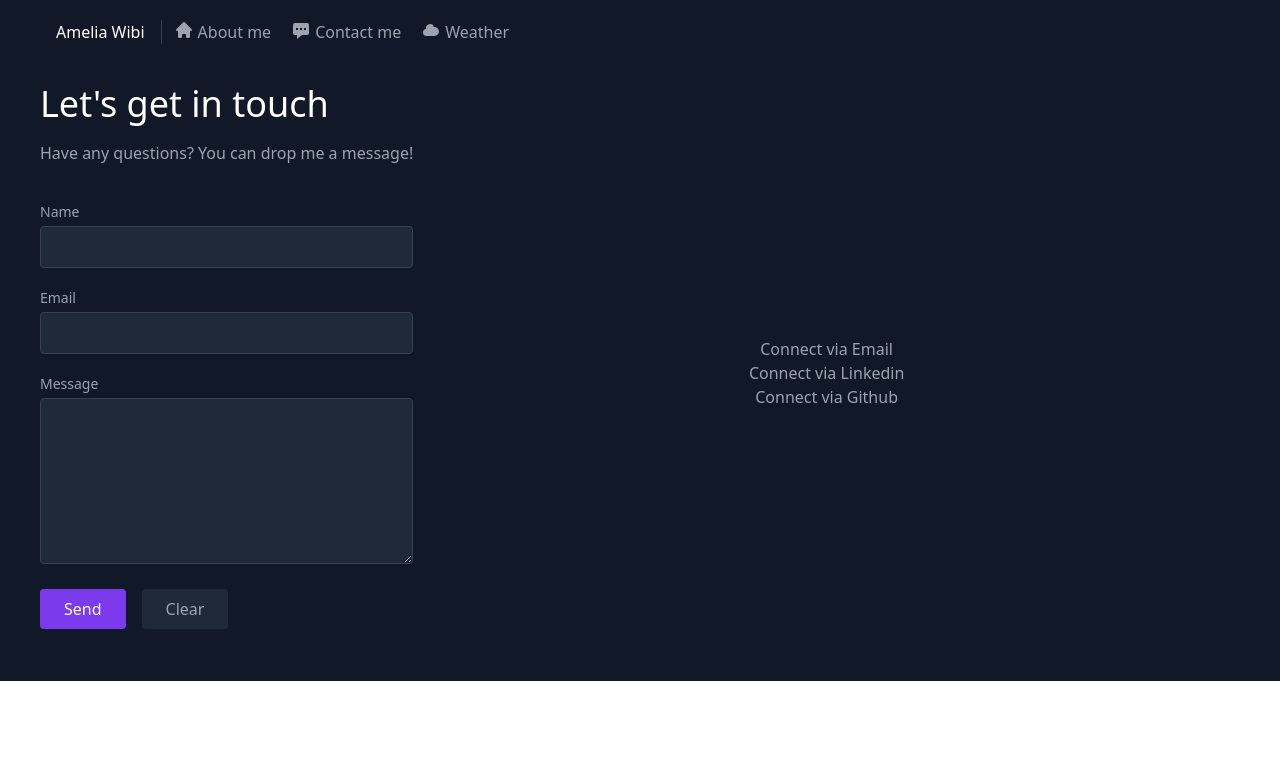
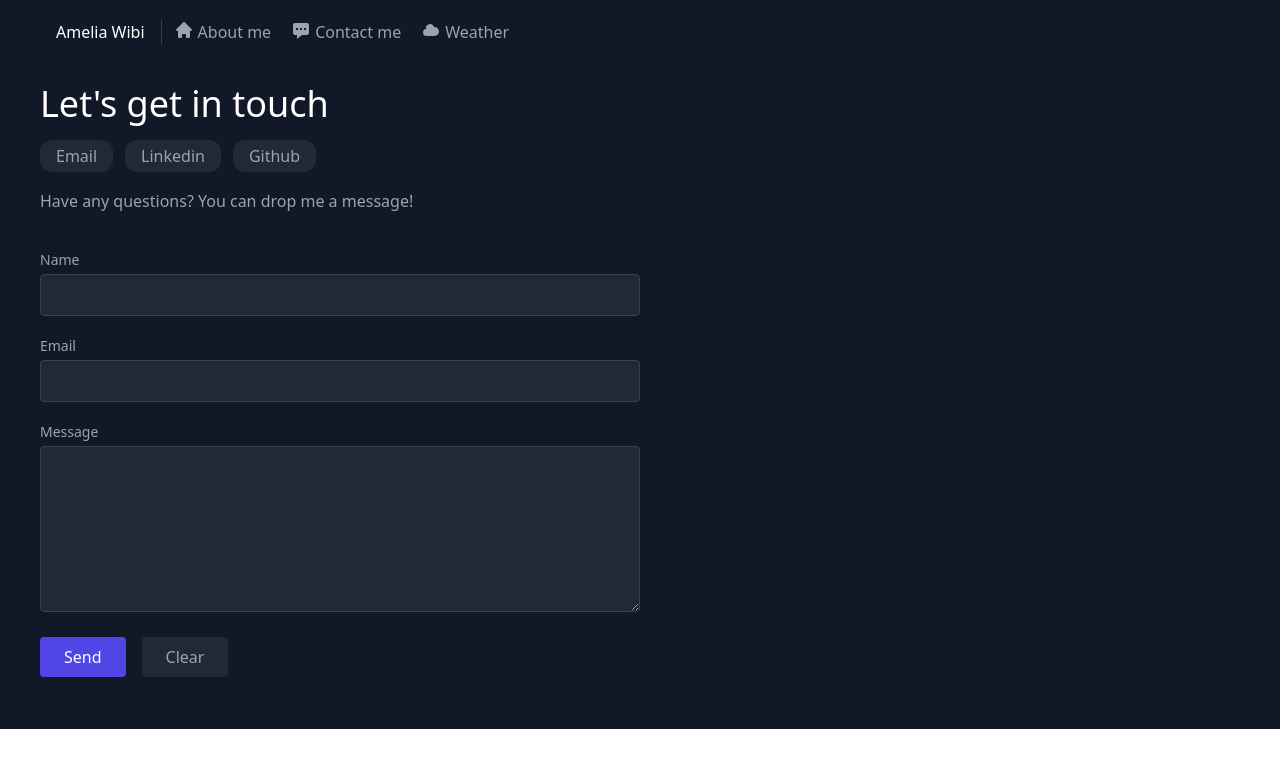
Before and after one commit to ameliawibi/ameliawibi-netlify, a React (Create React App) app: page /contact in a window 1280 px wide. Shown: the top 768 px of the page. Built offline with nearby package versions, Linux system fonts and the light colour scheme.

Commit message:
add social media links

```diff
--- a/src/components/Header/Header.js
+++ b/src/components/Header/Header.js
@@ -12,16 +12,16 @@ function Header() {
         <p className="mb-8 leading-relaxed">
           “Life is a series of building, testing, changing and iterating.”
         </p>
-        <div className="flex justify-center">
+        <div className="flex justify-center gap-x-4 inline-flex">
           <a
             href="#contact"
-            className="inline-flex text-white bg-purple-600 border-0 py-2 px-4 focus:outline-none hover:bg-purple-500 rounded text-base md:px-6"
+            className="text-white bg-indigo-600 border-0 py-2 px-4 focus:outline-none hover:bg-indigo-500 rounded text-base md:px-6"
           >
             Contact Me
           </a>
           <a
             href="#experience"
-            className="ml-4 inline-flex text-gray-400 bg-gray-800 border-0 py-2 px-4 focus:outline-none hover:bg-gray-700 hover:text-white rounded text-base md:px-6"
+            className="text-gray-400 bg-gray-800 border-0 py-2 px-4 focus:outline-none hover:bg-gray-700 hover:text-white rounded text-base md:px-6"
           >
             About Me
           </a>
--- a/src/containers/Contact/Contact.js
+++ b/src/containers/Contact/Contact.js
@@ -1,7 +1,7 @@
 function Contact() {
   return (
     <section
-      className="container m-auto flex px-10 py-5 flex-col items-center lg:flex-row"
+      className="container flex-1 flex-col m-auto justify-between px-10 py-5 items-start"
       id="contact"
     >
       <div className="mb-8">
@@ -10,7 +10,6 @@ function Contact() {
           className="m-auto"
           method="POST"
           data-netlify="true"
-          onSubmit="submit"
           data-netlify-honeypot="bot-field"
         >
           <input type="hidden" name="form-name" value="contact" />
@@ -21,11 +20,37 @@ function Contact() {
           <h2 className="text-3xl mb-4 font-medium text-white sm:text-4xl">
             Let's get in touch
           </h2>
+          <div className="inline flex gap-x-3 mb-4">
+            <a
+              href="mailto:ameliawibi@gmail.com"
+              rel="noopener noreferrer"
+              target="_blank"
+              className="text-gray-400 bg-gray-800 border-0 py-1 px-4 focus:outline-none hover:bg-gray-700 hover:text-white rounded-xl text-base"
+            >
+              Email
+            </a>
+            <a
+              href="https://www.linkedin.com/in/amelia-wibisono-32314984/"
+              rel="noopener noreferrer"
+              target="_blank"
+              className="text-gray-400 bg-gray-800 border-0 py-1 px-4 focus:outline-none hover:bg-gray-700 hover:text-white rounded-xl text-base"
+            >
+              Linkedin
+            </a>
+            <a
+              href="https://github.com/ameliawibi"
+              rel="noopener noreferrer"
+              target="_blank"
+              className="text-gray-400 bg-gray-800 border-0 py-1 px-4 focus:outline-none hover:bg-gray-700 hover:text-white rounded-xl text-base"
+            >
+              Github
+            </a>
+          </div>
           <p className="mb-8 leading-relaxed">
             Have any questions? You can drop me a message!
           </p>
 
-          <div className="mb-4">
+          <div className="md:w-3/4 lg:w-2/3 xl:w-1/2 mb-4">
             <label htmlFor="name" className="leading-7 text-sm text-gray-400">
               Name
               <input
@@ -36,7 +61,7 @@ function Contact() {
               />
             </label>
           </div>
-          <div className="mb-4">
+          <div className="md:w-3/4 lg:w-2/3 xl:w-1/2 mb-4">
             <label htmlFor="email" className="leading-7 text-sm text-gray-400">
               Email
               <input
@@ -47,7 +72,7 @@ function Contact() {
               />
             </label>
           </div>
-          <div className="mb-4">
+          <div className="md:w-3/4 lg:w-2/3 xl:w-1/2 mb-4">
             <label
               htmlFor="message"
               className="leading-7 text-sm text-gray-400"
@@ -65,7 +90,7 @@ function Contact() {
           <ul className="flex justify-left">
             <li>
               <input
-                className="inline-flex text-white bg-purple-600 border-0 py-2 px-4 focus:outline-none hover:bg-purple-500 rounded text-base md:px-6"
+                className="inline-flex text-white bg-indigo-600 border-0 py-2 px-4 focus:outline-none hover:bg-indigo-500 rounded text-base md:px-6"
                 type="submit"
                 value="Send"
               />
@@ -80,12 +105,6 @@ function Contact() {
           </ul>
         </form>
       </div>
-
-      <div className="flex flex-col lg:flex-grow items-center">
-        <h3>Connect via Email</h3>
-        <h3>Connect via Linkedin</h3>
-        <h3>Connect via Github</h3>
-      </div>
     </section>
   );
 }
```
